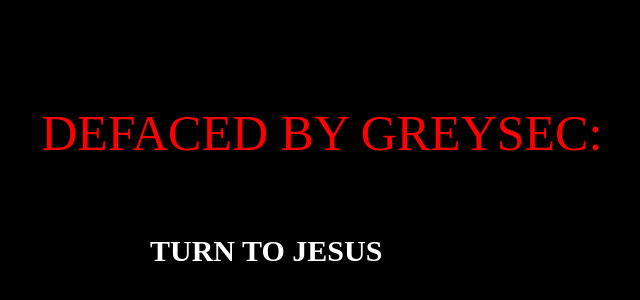
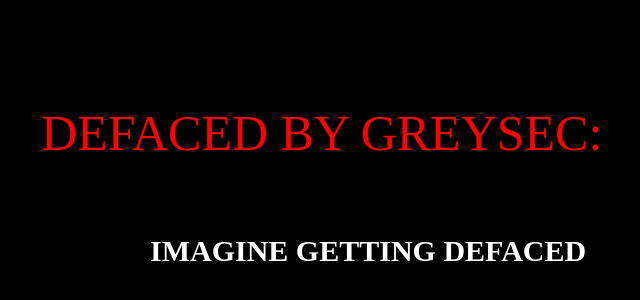
Before and after one commit to a1steaksauce127/AOXforked, a plain HTML site: page index.html in a window 1280 px wide. Shown: the part 186-486 px from the top of the page, without its empty margins (394-1034 px from the left). Drawn offline with Linux system fonts and the light colour scheme.

Commit message:
Update index.html

```diff
--- a/index.html
+++ b/index.html
@@ -9,7 +9,7 @@
 
 <body>
 <p class="header1" >DEFACED BY GREYSEC:</p>
-  <p id="help" >TURN TO JESUS</p>
+  <p id="help" >IMAGINE GETTING DEFACED</p>
   <style>html {
   height: 100%;
   width: 100%;
```
